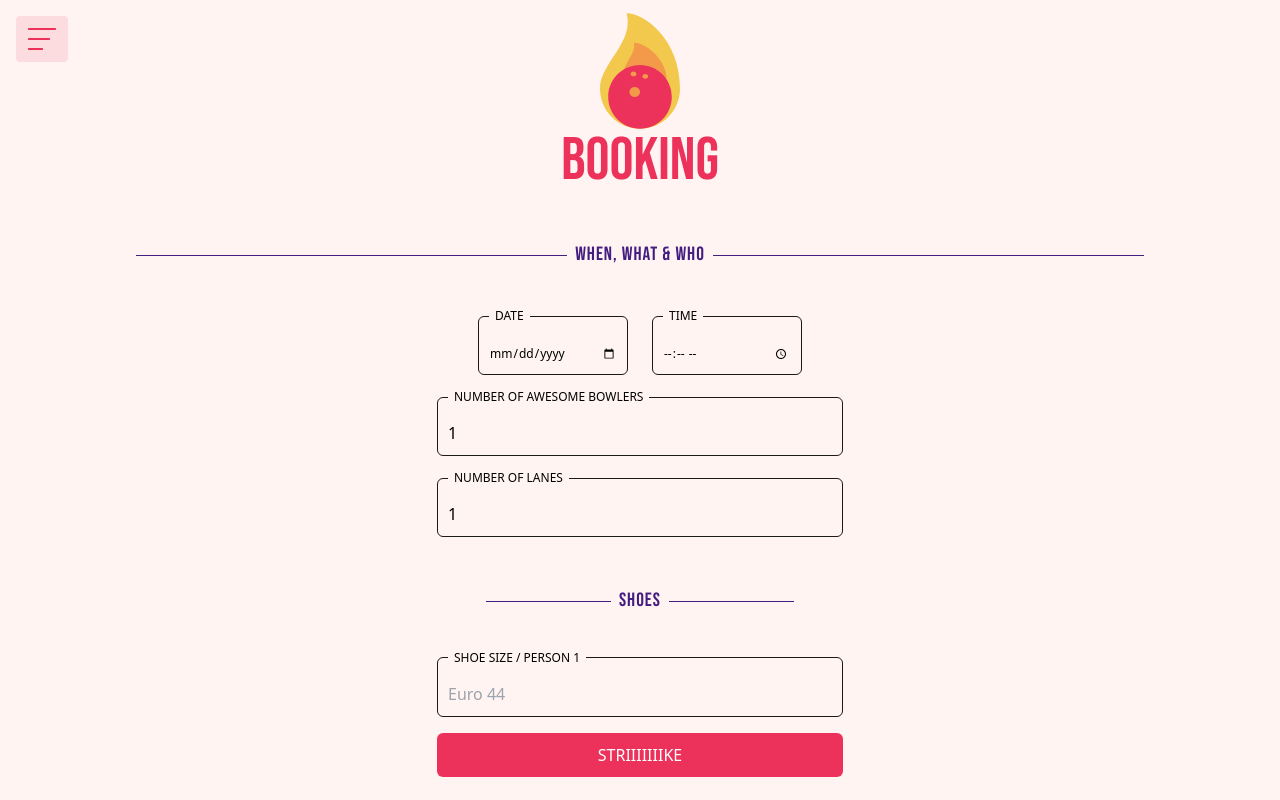
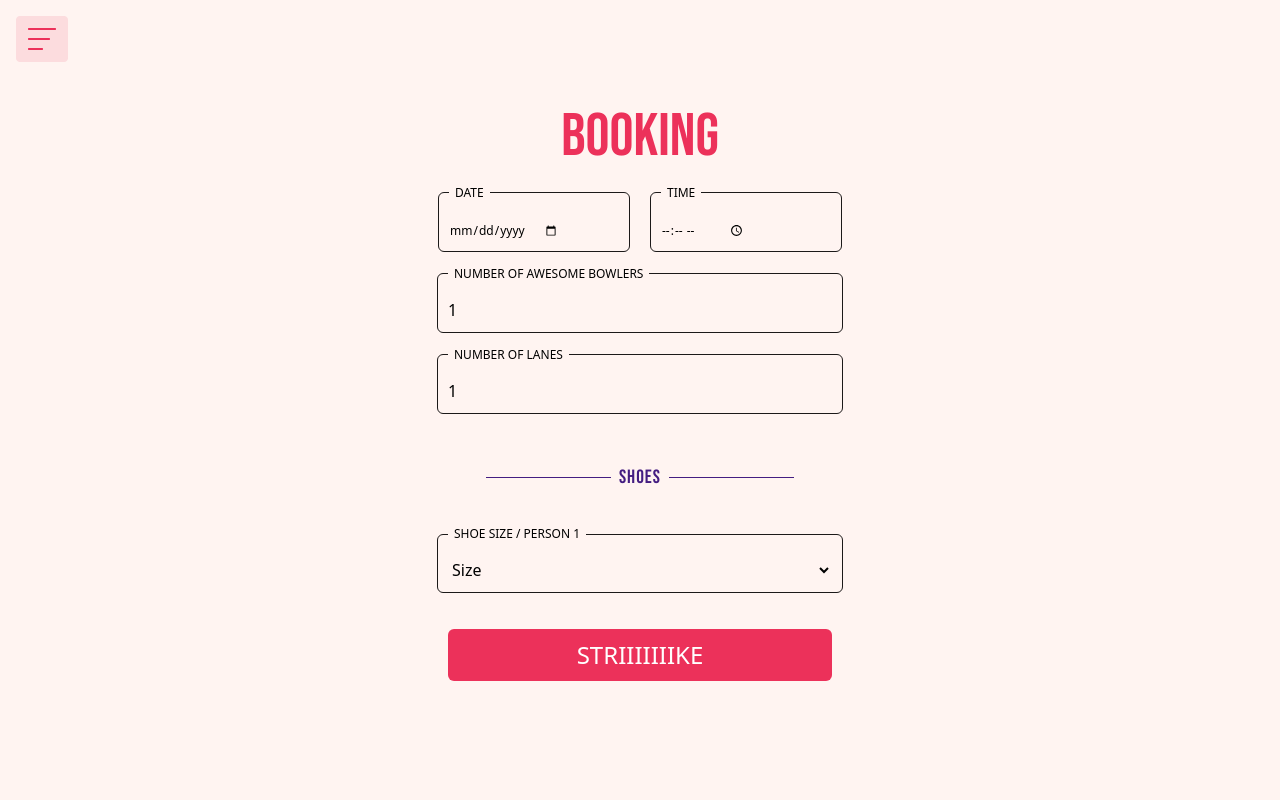
Before and after one commit to Gaspardious/Strajk-bowling, a React (Vite) app in the folder Strajk-bowling/: page /booking in a window 1280 px wide. Built offline with nearby package versions, Linux system fonts and the light colour scheme.

Commit message:
almost finished

```diff
--- /dev/null
+++ b/Strajk-bowling/src/Components/Shoes/Shoes.tsx
@@ -0,0 +1,27 @@
+
+
+export const ShoeSizes = {
+
+    [0]: "Size",
+    [1]: "Euro 36",
+    [2]: "Euro 37",
+    [3]: "Euro 38",
+    [4]: "Euro 39",
+    [5]: "Euro 40",
+    [6]: "Euro 41",
+    [7]: "Euro 42",
+    [8]: "Euro 43",
+    [9]: "Euro 44",
+    [10]: "Euro 45",
+    [11]: "Euro 46",
+    [12]: "Euro 47",
+    [13]: "Euro 48",
+    [14]: "Euro 49",
+    [15]: "Euro 50",
+    [16]: "Euro 51",
+    [17]: "Euro 52",
+
+
+
+
+    };
--- a/Strajk-bowling/src/Pages/Booking/Booking.tsx
+++ b/Strajk-bowling/src/Pages/Booking/Booking.tsx
@@ -1,28 +1,41 @@
 import { useState } from 'react';
 import { createBooking } from '../../API/api';
-import { BookingRequest, BookingResponse } from '../../Interfaces/interface';
-import Confirmation from '../Confirmation/Confirmation';
-
+import { BookingRequest } from '../../Interfaces/interface';
+import { ShoeSizes } from '../../Components/Shoes/Shoes';
+import { useNavigate } from 'react-router-dom';
 
 const Booking = () => {
-  const [date, setDate] = useState('');
-  const [time, setTime] = useState('');
-  const [people, setPeople] = useState(1);
-  const [lanes, setLanes] = useState(1);
-  const [shoes, setShoes] = useState<number[]>([]);
-  const [confirmationData, setConfirmationData] = useState<BookingResponse | null>(null);
-  const [error, setError] = useState<string | null>(null);
+  const [date, setDate] = useState<string>('');
+  const [time, setTime] = useState<string>('');
+  const [people, setPeople] = useState<number>(1);
+  const [lanes, setLanes] = useState<number>(1);
+  const [shoes, setShoes] = useState<number[]>(Array(people).fill(0));
+
+  // Separate error states for each field
+  const [dateError, setDateError] = useState<string | null>(null);
+  const [timeError, setTimeError] = useState<string | null>(null);
+  const [peopleError, setPeopleError] = useState<string | null>(null);
+  const [lanesError, setLanesError] = useState<string | null>(null);
+  const [shoeError, setShoeError] = useState<string | null>(null);
+
+  const navigate = useNavigate();
 
   const handlePeopleChange = (event: React.ChangeEvent<HTMLInputElement>) => {
-    const value = event.target.value;
+    const value: string = event.target.value;
+    setPeopleError(null); // Reset error on change
 
     if (/[^0-9]/.test(value)) {
-      setError('Please enter only numbers');
+      setPeopleError('Please enter only numbers');
     } else {
-      setError(null);
-      const peopleCount = parseInt(value);
+      const peopleCount: number = parseInt(value);
       setPeople(peopleCount);
-      setShoes(Array(peopleCount).fill(0));
+
+      // Adjust the shoes array to match the number of people
+      if (peopleCount > shoes.length) {
+        setShoes([...shoes, ...Array(peopleCount - shoes.length).fill(0)]);
+      } else {
+        setShoes(shoes.slice(0, peopleCount));
+      }
     }
   };
 
@@ -30,140 +43,184 @@ const Booking = () => {
     const newShoes = [...shoes];
     newShoes[index] = size;
     setShoes(newShoes);
+  };
+
+  const handleSubmit: any = async () => {
+    // Reset all errors before validation
+    setDateError(null);
+    setTimeError(null);
+    setPeopleError(null);
+    setLanesError(null);
+    setShoeError(null);
+
+    let hasError: any = false;
+
+    if (!date) {
+      setDateError("Please select a DATE.");
+      hasError = true;
+    }
+    if (!time) {
+      setTimeError("Please select a TIME.");
+      hasError = true;
+    }
+    if (!people || people < 1) {
+      setPeopleError("Please enter the number of people.");
+      hasError = true;
+    }
+    if (!lanes || lanes < 1) {
+      setLanesError("Please select the number of lanes.");
+      hasError = true;
+    }
+    if (shoes.some(size => !size)) {
+      setShoeError("Please select a shoe size for each person.");
+      hasError = true;
     }
 
+    // Validate lane capacity
+    if ((lanes === 1 && people > 4) || (lanes === 2 && people > 8)) {
+      setLanesError("1 lane supports up to 4 people, and 2 lanes support up to 8 people. Please adjust the lanes or the number of people.");
+      hasError = true;
+    }
 
-  const handleSubmit = async () => {
+    if (hasError) return;
+
+    // Proceed with booking if no errors
     const bookingData: BookingRequest = {
-      when: `${date}T${time}`,  // Use the current date and time state values
+      when: `Date: ${date} / Time: ${time}`,
       lanes,
       people,
       shoes,
     };
 
     try {
-      const response = await createBooking(bookingData);
-      if ('when' in response && 'lanes' in response && 'people' in response && 'shoes' in response) {
-        setConfirmationData(response); // Set the confirmation data based on the response
+      const response: any = await createBooking(bookingData);
+
+      if ("when" in response) {
+        // Navigate to Confirmation with booking data in state
+        navigate("/confirmation", { state: response });
       } else {
-        setError('Invalid booking response');
+        // If response has a message, display it as a generic error
+        setLanesError(response.message);
       }
-      console.log("Confirmation Data Set:", response); // Confirm the correct data is set
     } catch (error) {
       console.error("Booking failed:", error);
+      setLanesError("Failed to create booking. Please try again.");
     }
   };
 
-
-
-
-
   return (
     <div>
-    {confirmationData ? (
-      <Confirmation data={confirmationData} />
-    ) : (
       <div className="flex flex-col justify-center items-center h-screen bg-pink">
-        <svg width="80" height="120" viewBox="0 0 136 196" fill="none" xmlns="http://www.w3.org/2000/svg">
-        <path d="M0 128.154C0 84.3365 58.5556 50.4135 45.3333 0C76.5 0 136 45.2308 136 128.154C136 146.148 128.836 163.405 116.083 176.128C103.331 188.852 86.0347 196 68 196C49.9653 196 32.6692 188.852 19.9167 176.128C7.16426 163.405 0 146.148 0 128.154Z" fill="#F2C94C"/>
-        <path d="M113 109.692C113 136.605 94.5 147 76 147C57.5 147 39 136.605 39 109.692C39 82.7795 62.125 69.5865 57.5 50C81.7812 50 113 82.7795 113 109.692Z" fill="#F2994A"/>
-        <path fill-rule="evenodd" clip-rule="evenodd" d="M68 196C97.8234 196 122 171.823 122 142C122 112.177 97.8234 88 68 88C38.1766 88 14 112.177 14 142C14 171.823 38.1766 196 68 196ZM57 107C54.2386 107 52 105.209 52 103C52 100.791 54.2386 99 57 99C59.7614 99 62 100.791 62 103C62 105.209 59.7614 107 57 107ZM72 107C72 109.209 74.2386 111 77 111C79.7614 111 82 109.209 82 107C82 104.791 79.7614 103 77 103C74.2386 103 72 104.791 72 107ZM59 142C54.0294 142 50 138.194 50 133.5C50 128.806 54.0294 125 59 125C63.9706 125 68 128.806 68 133.5C68 138.194 63.9706 142 59 142Z" fill="#EC315A"/>
-        </svg>
-
         <h1 className="font-title text-6xl text-textpink">BOOKING</h1>
 
-
-
-        <h2 className="text_line">WHEN, WHAT & WHO</h2>
-
-
         <form className="m-3">
-          <section className="flex gap-6 justify-center" >
-            <fieldset className="border border-menuBlack p-2.5 rounded-md">
+          <section className="flex gap-5 justify-center">
+            <div className='flex justify-center flex-col items-center'>
+              <fieldset className={`border ${dateError ? 'border-red-500' : 'border-menuBlack'} p-2.5 rounded-md w-48`}>
                 <legend className="p-1.5 text-xs">DATE</legend>
                 <input
                   type="date"
                   id="date"
                   name="date"
-                className="w-32 bg-pink focus:outline-none text-xs"
-                placeholder="3 dec"
+                  className="bg-pink focus:outline-none text-xs"
                   value={date}
                   onChange={(event) => setDate(event.target.value)}
                 />
               </fieldset>
-            <fieldset className="border border-menuBlack p-2.5 rounded-md">
+              {dateError && <p className="text-xs text-white bg-red-500 p-1 text-center w-48 rounded-md mt-1">{dateError}</p>}
+            </div>
+
+            <div className='flex justify-center flex-col items-center'>
+            <fieldset className={`border ${timeError ? 'border-red-500' : 'border-menuBlack'} p-2.5 rounded-md w-48`}>
               <legend className="p-1.5 text-xs">TIME</legend>
               <input
                 type="time"
                 id="time"
                 name="time"
-                className="w-32 bg-pink focus:outline-none text-xs"
-                placeholder="21:00"
+                className="bg-pink focus:outline-none text-xs"
                 value={time}
                 onChange={(event) => setTime(event.target.value)}
               />
             </fieldset>
+            {timeError && <p className="text-xs text-white bg-red-500 p-1 text-center w-48 rounded-md mt-1">{timeError}</p>}
+            </div>
           </section>
 
-          <fieldset className="border border-menuBlack p-2.5 rounded-md mt-2">
+          <div className='flex justify-center flex-col items-center'>
+          <fieldset className={`border ${peopleError ? 'border-red-500' : 'border-menuBlack'} p-2.5 rounded-md mt-2 w-96`}>
             <legend className="p-1.5 text-xs">NUMBER OF AWESOME BOWLERS</legend>
             <input
               type="number"
-                id="time"
-                name="time"
-                className="w-96 bg-pink focus:outline-none"
-                placeholder="3 pers"
+              id="people"
+              name="people"
+              className="bg-pink focus:outline-none w-96"
               value={people}
+              min={1}
               onChange={handlePeopleChange}
             />
           </fieldset>
+          {peopleError && <p className="text-xs text-white bg-red-500 p-1 text-center w-32 rounded-md w-96 mt-1">{peopleError}</p>}
+          </div>
 
-            <fieldset className="border border-menuBlack p-2.5 rounded-md mt-2">
+          <div className='flex justify-center flex-col items-center'>
+          <fieldset className={`border ${lanesError ? 'border-red-500' : 'border-menuBlack'} p-2.5 rounded-md mt-2 w-96`}>
             <legend className="p-1.5 text-xs">NUMBER OF LANES</legend>
             <input
               type="number"
-                id="time"
-                name="time"
-                className="w-96 bg-pink focus:outline-none"
-                placeholder="1 lane"
+              id="lanes"
+              name="lanes"
+              className="bg-pink focus:outline-none w-96"
               value={lanes}
+              min={1}
               onChange={(event) => setLanes(parseInt(event.target.value))}
             />
           </fieldset>
+          {lanesError && <p className="text-xs text-white bg-red-500 p-1 text-center w-32 rounded-md w-96 mt-1">{lanesError}</p>}
+          </div>
 
           <div className="flex items-center justify-center">
             <h2 className="text_line">SHOES</h2>
           </div>
 
-            <fieldset className="border border-menuBlack p-2.5 rounded-md mt-2">
-              <legend className="p-1.5 text-xs">SHOE SIZE / PERSON 1</legend>
-              <input
-                type="text"
-                id="time"
-                name="time"
-                className="w-96 bg-pink focus:outline-none"
-                placeholder="Euro 44"
-                value={shoes[0]}
-                onChange={(event) => handleShoeSizeChange(0, parseInt(event.target.value))}
-              />
+          <div className='flex justify-center flex-col items-center'>
+          {shoes.map((shoeSize, index) => (
+            <fieldset
+              key={index}
+              className={`border ${shoeError ? 'border-red-500' : 'border-menuBlack'} p-2.5 rounded-md mt-2 w-96`}
+            >
+              <legend className="p-1.5 text-xs">SHOE SIZE / PERSON {index + 1}</legend>
+              <select
+                id={`shoeSize-${index}`}
+                name={`shoeSize-${index}`}
+                className="bg-pink focus:outline-none w-96"
+                value={shoeSize}
+                onChange={(event) =>
+                  handleShoeSizeChange(index, parseInt(event.target.value))
+                }
+              >
+                {Object.values(ShoeSizes).map((size, sizeIndex) => (
+                  <option key={sizeIndex} value={sizeIndex}>
+                    {size}
+                  </option>
+                ))}
+              </select>
             </fieldset>
+          ))}
+          {shoeError && <p className="text-xs text-white bg-red-500 p-1 text-center w-32 rounded-md w-96 mt-1">{shoeError}</p>}
 
           <button
-            type="button" // Add type="button" to prevent form submission
-            className="bg-textpink text-white p-2.5 rounded-md mt-4 w-full"
+            type="button"
+            className="bg-textpink text-2xl text-white p-2.5 rounded-md mt-9 w-96 items-center justify-center"
             onClick={handleSubmit}
           >
             STRIIIIIIIKE
           </button>
-
+          </div>
 
         </form>
+      </div>
+    </div>
+  );
+};
 
-    </div>
-
-    )}
-    </div>
-  )
-}
-
-export default Booking
+export default Booking;
--- a/Strajk-bowling/src/Pages/Confirmation/Confirmation.tsx
+++ b/Strajk-bowling/src/Pages/Confirmation/Confirmation.tsx
@@ -1,88 +1,84 @@
+import { useLocation } from 'react-router-dom';
 import { BookingResponse } from '../../Interfaces/interface';
 
-interface ConfirmationProps {
-  data: BookingResponse;
-}
+const Confirmation = () => {
+  const location = useLocation();
+  const bookingData = location.state as BookingResponse;
 
-const Confirmation = ({ data }: ConfirmationProps) => {
-  const { when, lanes, people, shoes, price, id, active } = data;
+  const when: string = bookingData?.when ?? "No booking date set 📅";
+  const lanes: string = bookingData?.lanes ? `${bookingData.lanes} lane(s)` : "No lanes booked 🎳";
+  const people: string = bookingData?.people ? `${bookingData.people} person(s)` : "No bowlers booked 🎳";
+  const price: string = bookingData?.price ? `${bookingData.price} sek` : "You didn't book anything 🤷‍♂️";
+  const id: string = bookingData?.id ?? "No booking ID";
 
   return (
     <div className="flex flex-col justify-center items-center h-screen bg-pink">
       <h1 className="font-title text-6xl text-textpink">SEE YOU SOON</h1>
       <h2 className="text_line">BOOKING DETAILS</h2>
 
-
-      <fieldset className="border border-menuBlack p-2.5 rounded-md mt-2">
+      <fieldset className="border border-menuBlack p-2.5 rounded-md mt-2 w-96">
         <legend className="p-1.5 text-xs">WHEN</legend>
         <input
           type="text"
           id="when"
           name="when"
           value={when}
-            className="w-96 bg-pink focus:outline-none"
+          className="bg-pink focus:outline-none"
           readOnly
         />
       </fieldset>
 
-      <fieldset className="border border-menuBlack p-2.5 rounded-md mt-2">
+      <fieldset className="border border-menuBlack p-2.5 rounded-md mt-2 w-96">
         <legend className="p-1.5 text-xs">WHO</legend>
         <input
           type="text"
           id="who"
           name="who"
-            value={people}
-            className="w-96 bg-pink focus:outline-none"
+          value= {people}
+          className="bg-pink focus:outline-none"
           readOnly
         />
       </fieldset>
 
-        <fieldset className="border border-menuBlack p-2.5 rounded-md mt-2">
+      <fieldset className="border border-menuBlack p-2.5 rounded-md mt-2 w-96">
         <legend className="p-1.5 text-xs">NUMBER OF LANES</legend>
         <input
           type="text"
           id="lanes"
           name="lanes"
           value={lanes}
-            className="w-96 bg-pink focus:outline-none"
+          className="bg-pink focus:outline-none"
           readOnly
         />
       </fieldset>
 
-        <fieldset className="border border-menuBlack p-2.5 rounded-md mt-2">
+      <fieldset className="border border-menuBlack p-2.5 rounded-md mt-2 w-96">
         <legend className="p-1.5 text-xs">BOOKING NUMBER</legend>
         <input
           type="text"
           id="id"
           name="id"
           value={id}
-            className="w-96 bg-pink focus:outline-none"
-            placeholder="STR812744"
+          className="bg-pink focus:outline-none"
           readOnly
         />
       </fieldset>
 
-        <fieldset className="border-2 border-textpink p-2.5 rounded-md mt-20">
-          <input
-            type="text"
-            id="time"
-            name="time"
-            value={`${price} SEK`}
-            className="w-96 bg-pink focus:outline-none"
-            placeholder="total"
-          />
+      <fieldset className="border-2 border-textpink p-2.5 rounded-md mt-20 w-96">
+      <div className="flex justify-between w-full bg-pink p-2">
+        <span className='text-2xl font-text font-bold text-red-500'>Total</span>
+        <span className='text-2xl font-text text-red-500'>{price}</span>
+      </div>
     </fieldset>
 
-      <fieldset>
-        <legend>Status</legend>
-        <input type="text" value={active ? 'Active' : 'Inactive'} readOnly />
-      </fieldset>
 
-      <button className="bg-textpink text-white p-2.5 rounded-md mt-4 w-full">SWEET, LET'S GO!</button>
+      <button
+      className="bg-textpink text-white p-2.5 rounded-md mt-4 w-96"
+      onClick={() => window.location.href = "/"}
 
+      >SWEET, LET'S GO!</button>
     </div>
   );
 };
 
-
 export default Confirmation;
--- a/Strajk-bowling/src/router.tsx
+++ b/Strajk-bowling/src/router.tsx
@@ -14,8 +14,7 @@ const router = createBrowserRouter ([
       children: [
       { path: '/', element: <Home />, index: true },
       { path: '/booking', element: <Booking />, index: true },
-      { path: '/confirmation', element: <Confirmation />, index: true },
-
+      { path: '/confirmation', element: <Confirmation /> },
     ]
     },
     ]);
```
Also changed, not shown: Strajk-bowling/src/API/api.ts (+6 -27 lines), Strajk-bowling/src/Pages/Home/Home.tsx (+20 -4 lines). Lines whose indentation alone changed are shown as unchanged.
